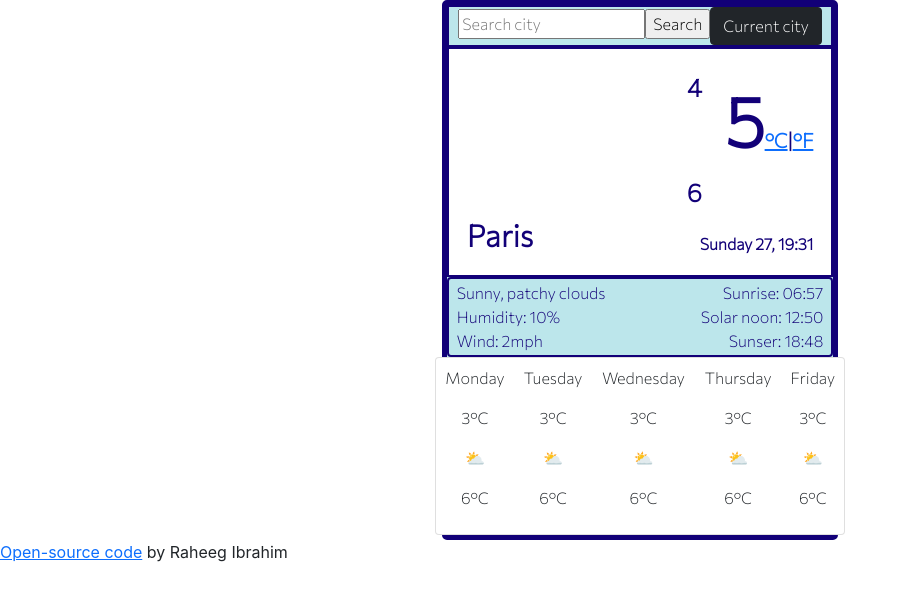
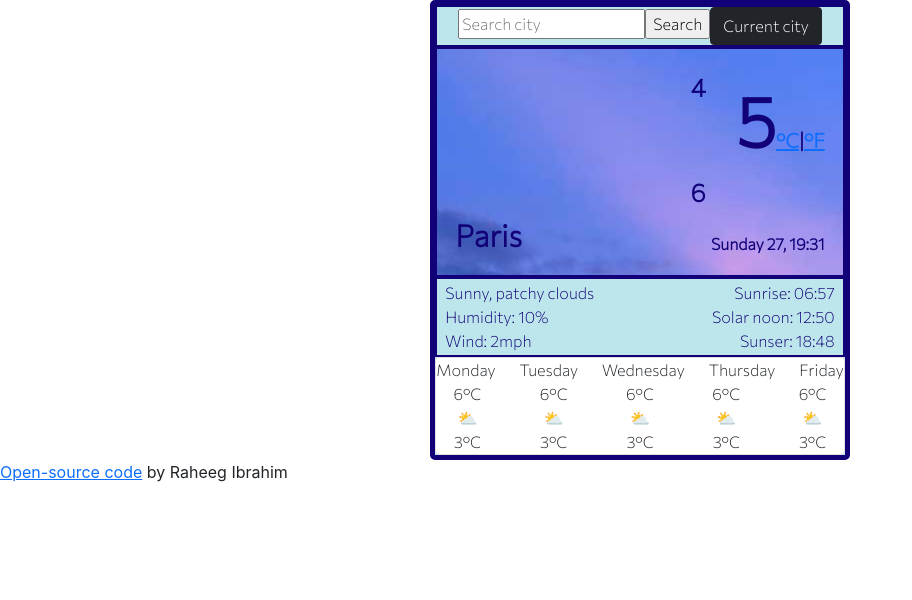
Before and after one commit to raheeeg/weather-react, a React (Create React App) app: page / in a window 1280 px wide. Shown: the top 600 px of the page, without its empty margins (0-912 px from the left). Built offline with nearby package versions, Linux system fonts and the light colour scheme; no server answers.

Commit message:
style
edited style

```diff
--- a/src/FiveDay.css
+++ b/src/FiveDay.css
@@ -1,4 +1,23 @@
-.FiveDay.table {
+.FiveDay.card {
   background-color: #bce6eb;
-  margin: 0;
+  border: 2px solid #120078;
+  border-radius: 0;
 }
+
+.FiveDay {
+  font-family: "Commissioner", sans-serif;
+  padding: 5px;
+  text-align: center;
+}
+
+.day {
+  font-weight: 700;
+}
+
+.five-day-temp {
+  font-weight: 500;
+}
+
+.icon {
+  font-size: 70px;
+}
--- a/src/FiveDay.js
+++ b/src/FiveDay.js
@@ -3,39 +3,36 @@ import "./FiveDay";
 
 export default function FiveDay() {
     return (
-        <div className="FiveDay card row">
-            <table class="table table-borderless">
-            <tbody>
-                <tr>
-                    <td>Monday</td>
-                    <td>Tuesday</td>
-                    <td>Wednesday</td>
-                    <td>Thursday</td>
-                    <td>Friday</td>
-                </tr>
-                <tr>
-                    <td>3°C</td>
-                    <td>3°C</td>
-                    <td>3°C</td>
-                    <td>3°C</td>
-                    <td>3°C</td>
-                </tr>
-                <tr>
-                    <td>⛅</td>
-                    <td>⛅</td>
-                    <td>⛅</td>
-                    <td>⛅</td>
-                    <td>⛅</td>
-                </tr>
-                <tr>
-                    <td>6°C</td>
-                    <td>6°C</td>
-                    <td>6°C</td>
-                    <td>6°C</td>
-                    <td>6°C</td>
-                </tr>
-            </tbody>
-            </table>
+        <div className="FiveDay card">
+            <div className="row day">
+                <div className="col">Monday</div>
+                <div className="col">Tuesday</div>
+                <div className="col">Wednesday</div>
+                <div className="col">Thursday</div>
+                <div className="col">Friday</div>
+            </div>
+            <div className="row five-day-temp">
+                <div className="col">6°C</div>
+                <div className="col">6°C</div>
+                <div className="col">6°C</div>
+                <div className="col">6°C</div>
+                <div className="col">6°C</div>
+            </div>
+            <div className="row icon">
+                <div className="col">⛅</div>
+                <div className="col">⛅</div>
+                <div className="col">⛅</div>
+                <div className="col">⛅</div>
+                <div className="col">⛅</div>
+            </div>
+            <div className="row five-fay-temp">
+                <div className="col">3°C</div>
+                <div className="col">3°C</div>
+                <div className="col">3°C</div>
+                <div className="col">3°C</div>
+                <div className="col">3°C</div>
+            </div>
+
         </div>
     );
 }
--- a/src/Summary.css
+++ b/src/Summary.css
@@ -1,3 +1,7 @@
+.Summary {
+  background-image: url(./Images/sky.jpg);
+}
+
 .Summary.card {
   padding: 2px;
   border: 2px solid #120078;
--- a/src/Weather.css
+++ b/src/Weather.css
@@ -6,6 +6,7 @@
   font-family: "Commissioner", sans-serif;
   font-weight: 500;
   border: 2px solid #120078;
+  border-radius: 0;
 }
 
 .weather {
```
Also changed, not shown: src/Images/sky.jpg (added), 1 other file (tests, documents, lock files or other folders).
